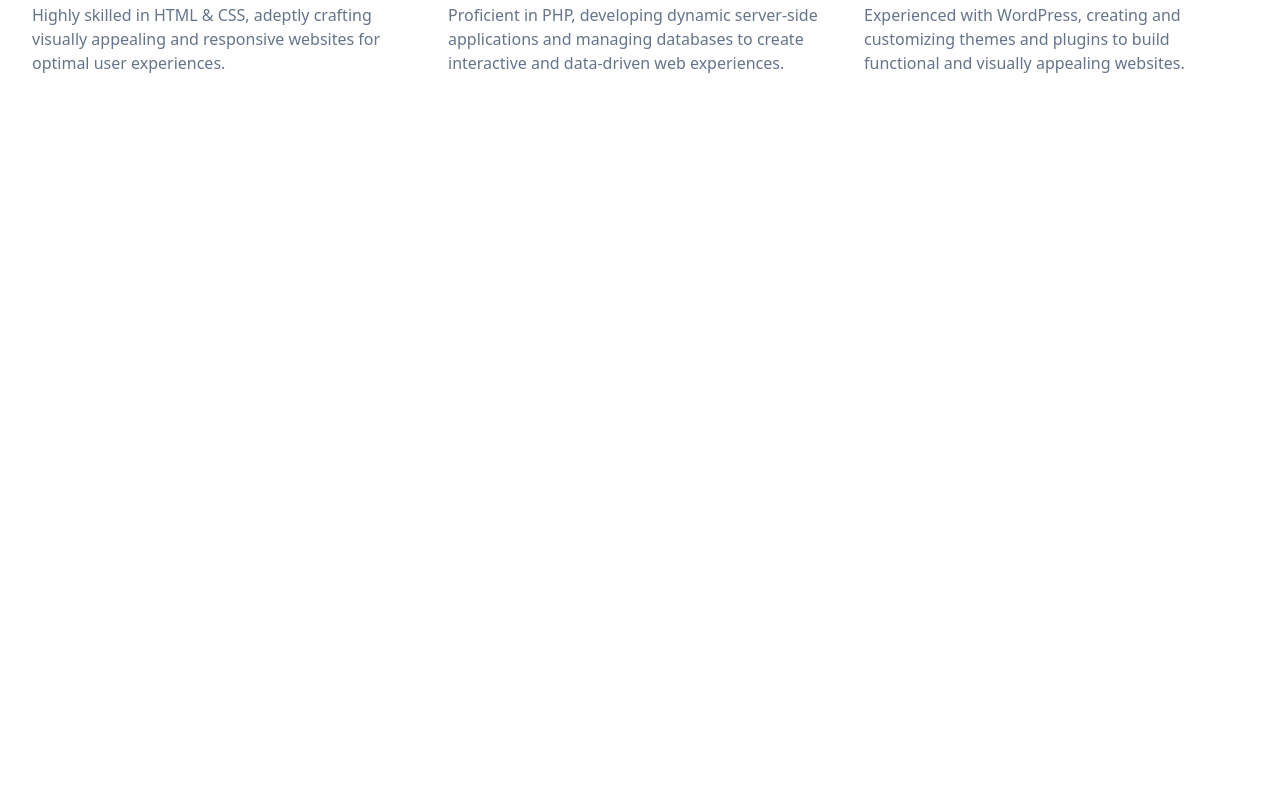
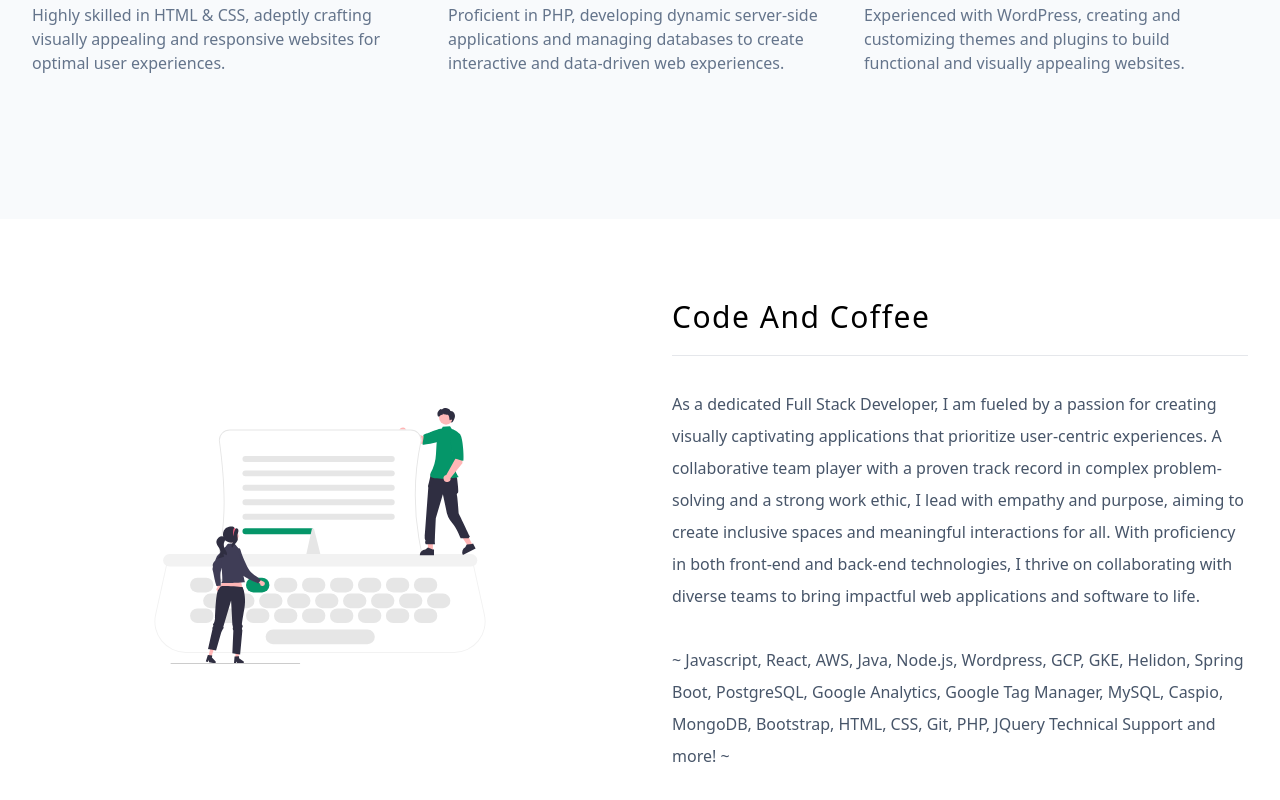
Before and after one commit to tabby-lab/Tabby-Garcia-Portfolio, a React (Vite) app: page / in a window 1280 px wide. Shown: the part 1242-2042 px from the top of the page. Before the commit the page ends 1461 px from the top, so only its background shows below. Built offline with nearby package versions, Linux system fonts and the light colour scheme.

Commit message:
about me section

```diff
--- a/index.html
+++ b/index.html
@@ -1,5 +1,5 @@
 <!doctype html>
-<html lang="en">
+<html lang="en" class="bg-slate-50 scroll-smooth">
   <head>
     <meta charset="UTF-8" />
     <link rel="icon" type="image/svg+xml" href="/vite.svg" />
--- a/src/App.jsx
+++ b/src/App.jsx
@@ -2,6 +2,7 @@
 import Navbar from './components/Navbar'
 import Hero from './components/Hero'
 import Skills from './components/Skills'
+import About from './components/About'
 
 
 const App = () => {
@@ -10,6 +11,7 @@
       <Navbar />
       <Hero />
       <Skills />
+      <About />
     </>
   )
 }
--- /dev/null
+++ b/src/components/About.jsx
@@ -0,0 +1,35 @@
+import aboutSvg from '../assets/about.svg'
+import SectionTitle from './SectionTitle'
+
+import React from 'react'
+
+const About = () => {
+  return (
+    <section className='bg-white py-20' id='about'>
+      <div className='align-element grid md:grid-cols-2 items-center gap-16'>
+        <img src={aboutSvg} className='w-full h-64' />
+        <article>
+          <SectionTitle text='code and coffee' />
+          <p className='text-slate-600 mt-8 leading-loose'>
+            As a dedicated Full Stack Developer, I am fueled by a passion for
+            creating visually captivating applications that prioritize
+            user-centric experiences. A collaborative team player with a proven
+            track record in complex problem-solving and a strong work ethic, I
+            lead with empathy and purpose, aiming to create inclusive spaces and
+            meaningful interactions for all. With proficiency in both front-end
+            and back-end technologies, I thrive on collaborating with diverse
+            teams to bring impactful web applications and software to life.
+            <br></br><br></br>
+             ~
+            Javascript, React, AWS, Java, Node.js, Wordpress, GCP, GKE, Helidon,
+            Spring Boot, PostgreSQL, Google Analytics, Google Tag Manager,
+            MySQL, Caspio, MongoDB, Bootstrap, HTML, CSS, Git, PHP, JQuery
+            Technical Support and more! ~
+          </p>
+        </article>
+      </div>
+    </section>
+  )
+}
+
+export default About
--- a/src/data.jsx
+++ b/src/data.jsx
@@ -3,10 +3,10 @@
 
 export const links = [
   { id: nanoid(), href: '#home', text: 'home' },
+  { id: nanoid(), href: '#skills', text: 'skills' },
   { id: nanoid(), href: '#about', text: 'about' },
-  { id: nanoid(), href: '#skills', text: 'skills' },
   { id: nanoid(), href: '#projects', text: 'projects' },
-];
+]
 
 export const skills = [
   {
```
